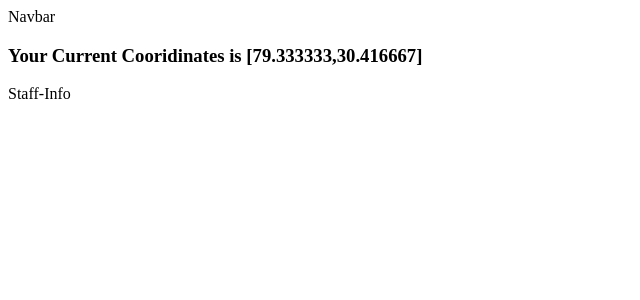
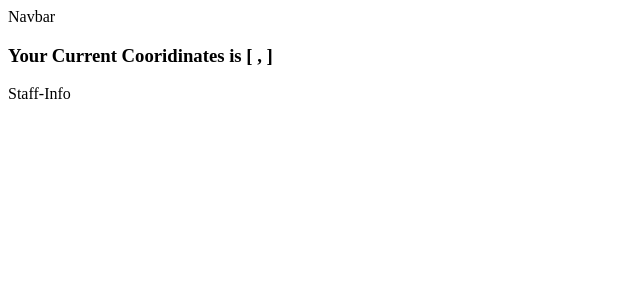
Before and after one commit to hars-shit/Instant-Rescue, a React (Vite) app: page / in a window 1280 px wide. Shown: the top 300 px of the page, without its empty margins (0-640 px from the left). Built offline with nearby package versions, Linux system fonts and the light colour scheme; no server answers.

Commit message:
second commit

```diff
--- a/src/MainPages/Jsx/Map.jsx
+++ b/src/MainPages/Jsx/Map.jsx
@@ -4,7 +4,7 @@ import tt from '@tomtom-international/web-sdk-maps';
 import '../Styles/Map.css'
 // import '@tomtom-international/web-sdk-maps/dist/maps.css'
 
-const Map = () => {
+const Map = ({long,lat}) => {
     const mapContainerRef = useRef();
     const [map,setMap]=useState();
 
@@ -12,7 +12,7 @@ const Map = () => {
     let showmap = tt.map({
       key: 'nxP60dDKYy8aUSSv0n9zbMBxrCnshiJO', // Replace with your TomTom API key
       container: mapContainerRef.current,
-      center:[79.333333,30.416667],
+      center:[long,lat],
       // center: [79.331769,	30.404105], // Initial center coordinates
       zoom: 14, // Initial zoom level
     });
--- a/src/MainPages/Jsx/UserLocation.jsx
+++ b/src/MainPages/Jsx/UserLocation.jsx
@@ -25,7 +25,7 @@ const UserLocation=()=>{
         <>
         <section>
 
-            <h3>Your Current  Cooridinates is [79.333333,30.416667]</h3>
+            <h3>Your Current  Cooridinates is [{long}&nbsp;,&nbsp;{lat}]</h3>
 
         </section>
         <section>
```
